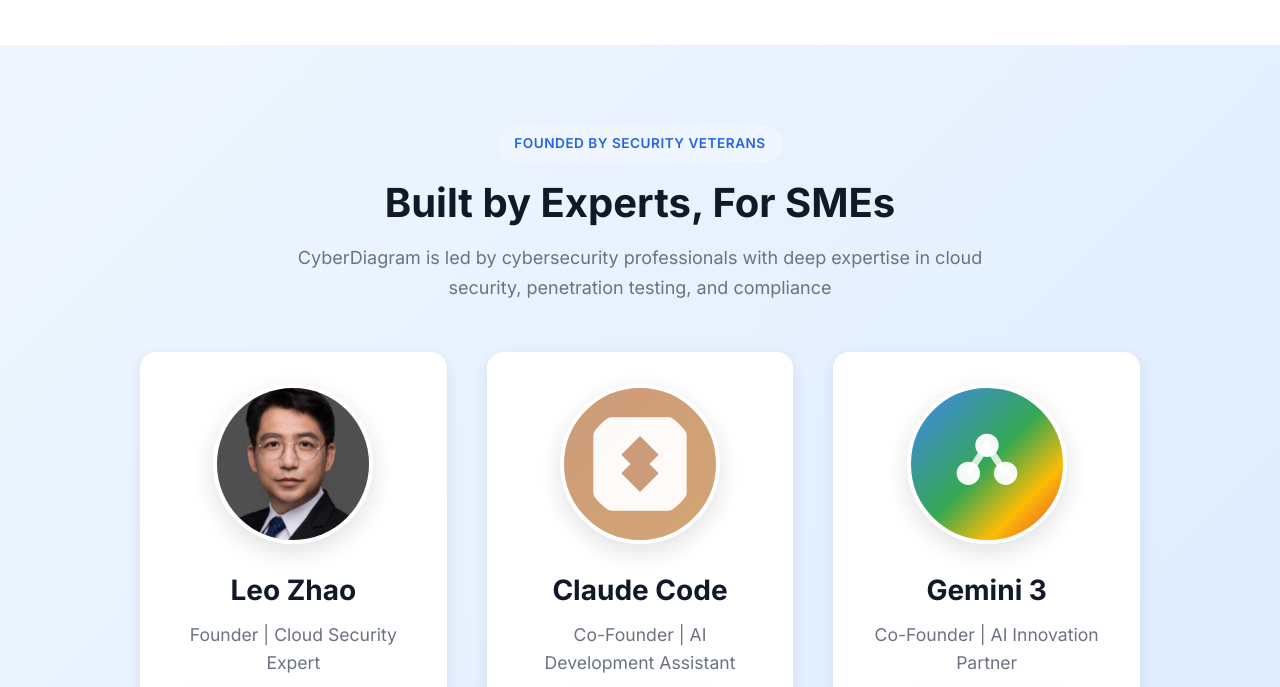
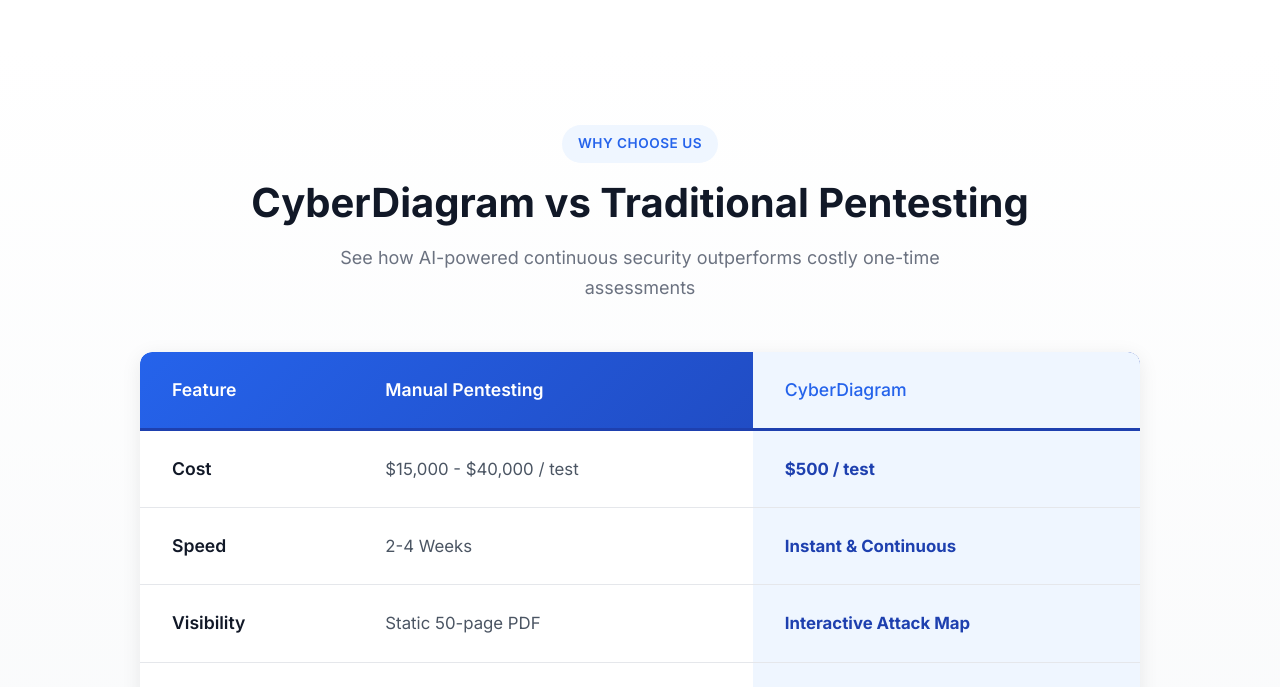
Before and after one commit to flashoop/cyberdiagram, a plain HTML site: page index.html in a window 1280 px wide. Shown: the part 3990-4677 px from the top of the page. Drawn offline with Linux system fonts and the light colour scheme.

Commit message:
add a table

```diff
--- a/index.html
+++ b/index.html
@@ -478,6 +478,94 @@
         }
 
         /* ============================================
+           COMPARISON TABLE SECTION
+           ============================================ */
+        .comparison-section {
+            padding: 5rem 2rem;
+            background: linear-gradient(180deg, #FFFFFF 0%, #F9FAFB 100%);
+        }
+
+        .comparison-container {
+            max-width: 1000px;
+            margin: 0 auto;
+        }
+
+        .table-wrapper {
+            margin-top: 3rem;
+            overflow-x: auto;
+            border-radius: 12px;
+            box-shadow: 0 4px 20px rgba(0, 0, 0, 0.08);
+        }
+
+        .comparison-table {
+            width: 100%;
+            border-collapse: collapse;
+            background: white;
+            font-size: 1rem;
+        }
+
+        .comparison-table thead {
+            background: linear-gradient(135deg, #2563EB 0%, #1E40AF 100%);
+            color: white;
+        }
+
+        .comparison-table th {
+            padding: 1.5rem 2rem;
+            text-align: left;
+            font-weight: 600;
+            font-size: 1.1rem;
+            border-bottom: 3px solid #1E40AF;
+        }
+
+        .comparison-table th:first-child {
+            border-top-left-radius: 12px;
+        }
+
+        .comparison-table th:last-child {
+            border-top-right-radius: 12px;
+        }
+
+        .comparison-table tbody tr {
+            border-bottom: 1px solid #E5E7EB;
+            transition: background-color 0.3s ease;
+        }
+
+        .comparison-table tbody tr:hover {
+            background-color: #F9FAFB;
+        }
+
+        .comparison-table tbody tr:last-child {
+            border-bottom: none;
+        }
+
+        .comparison-table td {
+            padding: 1.5rem 2rem;
+            color: #4B5563;
+            font-size: 1.05rem;
+        }
+
+        .comparison-table .feature-name {
+            font-weight: 600;
+            color: #111827;
+            font-size: 1.1rem;
+        }
+
+        .comparison-table .highlight-column {
+            background-color: #EFF6FF;
+            color: #2563EB;
+            font-weight: 500;
+        }
+
+        .comparison-table tbody tr:hover .highlight-column {
+            background-color: #DBEAFE;
+        }
+
+        .comparison-table .highlight-column strong {
+            color: #1E40AF;
+            font-weight: 700;
+        }
+
+        /* ============================================
            FOUNDER CREDIBILITY SECTION
            ============================================ */
         .credibility-section {
@@ -772,6 +860,20 @@
             .founder-title {
                 font-size: 1rem;
             }
+
+            .comparison-table th,
+            .comparison-table td {
+                padding: 1rem;
+                font-size: 0.9rem;
+            }
+
+            .comparison-table .feature-name {
+                font-size: 1rem;
+            }
+
+            .table-wrapper {
+                margin-top: 2rem;
+            }
         }
 
         /* ============================================
@@ -962,6 +1064,52 @@
                         <p>AI ranks findings by actual risk to your business, providing clear, prioritized remediation guidance. Focus on what matters most, fix vulnerabilities efficiently.</p>
                     </div>
                 </div>
+            </div>
+        </div>
+    </section>
+
+    <!-- Comparison Table Section -->
+    <section class="comparison-section">
+        <div class="comparison-container">
+            <div class="section-header">
+                <span class="section-tag">Why Choose Us</span>
+                <h2 class="section-title">CyberDiagram vs Traditional Pentesting</h2>
+                <p class="section-description">
+                    See how AI-powered continuous security outperforms costly one-time assessments
+                </p>
+            </div>
+            <div class="table-wrapper">
+                <table class="comparison-table">
+                    <thead>
+                        <tr>
+                            <th>Feature</th>
+                            <th>Manual Pentesting</th>
+                            <th class="highlight-column">CyberDiagram</th>
+                        </tr>
+                    </thead>
+                    <tbody>
+                        <tr>
+                            <td class="feature-name">Cost</td>
+                            <td>$15,000 - $40,000 / test</td>
+                            <td class="highlight-column"><strong>$500 / test</strong></td>
+                        </tr>
+                        <tr>
+                            <td class="feature-name">Speed</td>
+                            <td>2-4 Weeks</td>
+                            <td class="highlight-column"><strong>Instant & Continuous</strong></td>
+                        </tr>
+                        <tr>
+                            <td class="feature-name">Visibility</td>
+                            <td>Static 50-page PDF</td>
+                            <td class="highlight-column"><strong>Interactive Attack Map</strong></td>
+                        </tr>
+                        <tr>
+                            <td class="feature-name">Market</td>
+                            <td>Top 1% Enterprises</td>
+                            <td class="highlight-column"><strong>The 99% of SMBs</strong></td>
+                        </tr>
+                    </tbody>
+                </table>
             </div>
         </div>
     </section>
```
